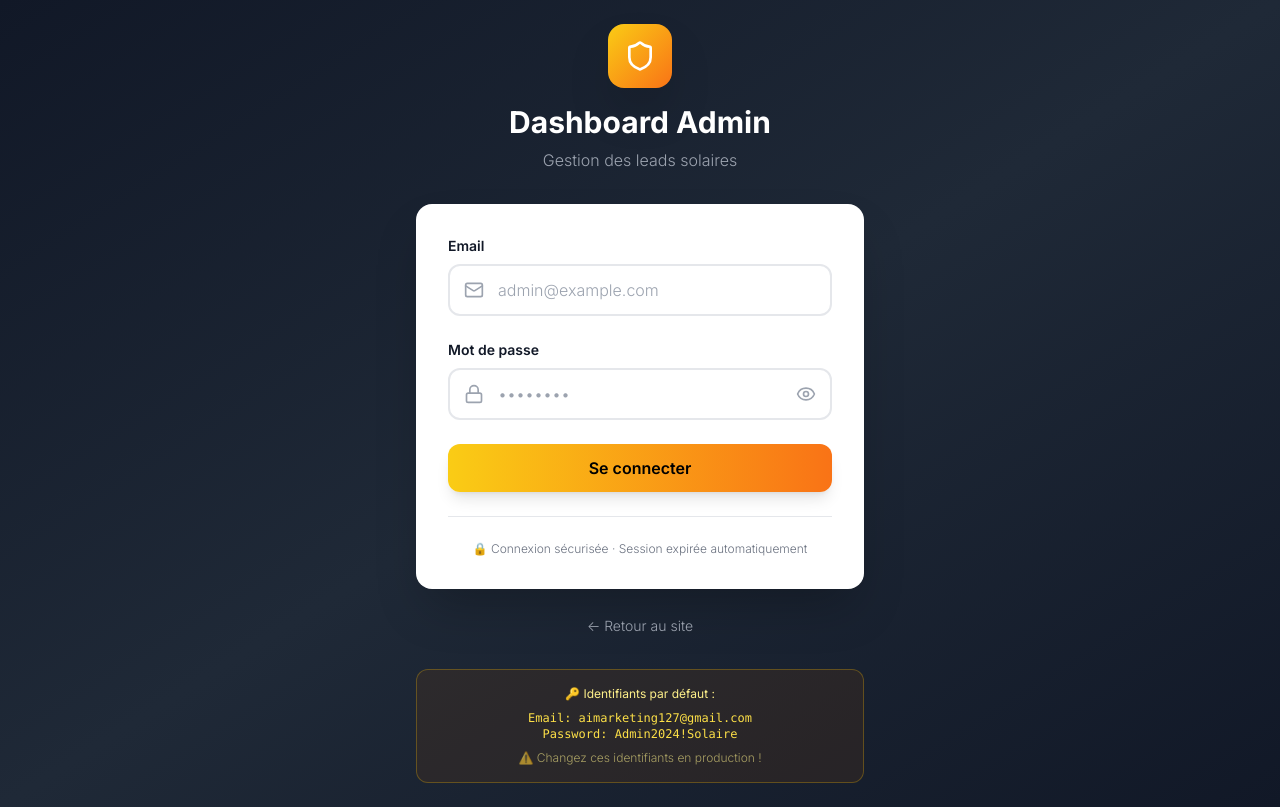
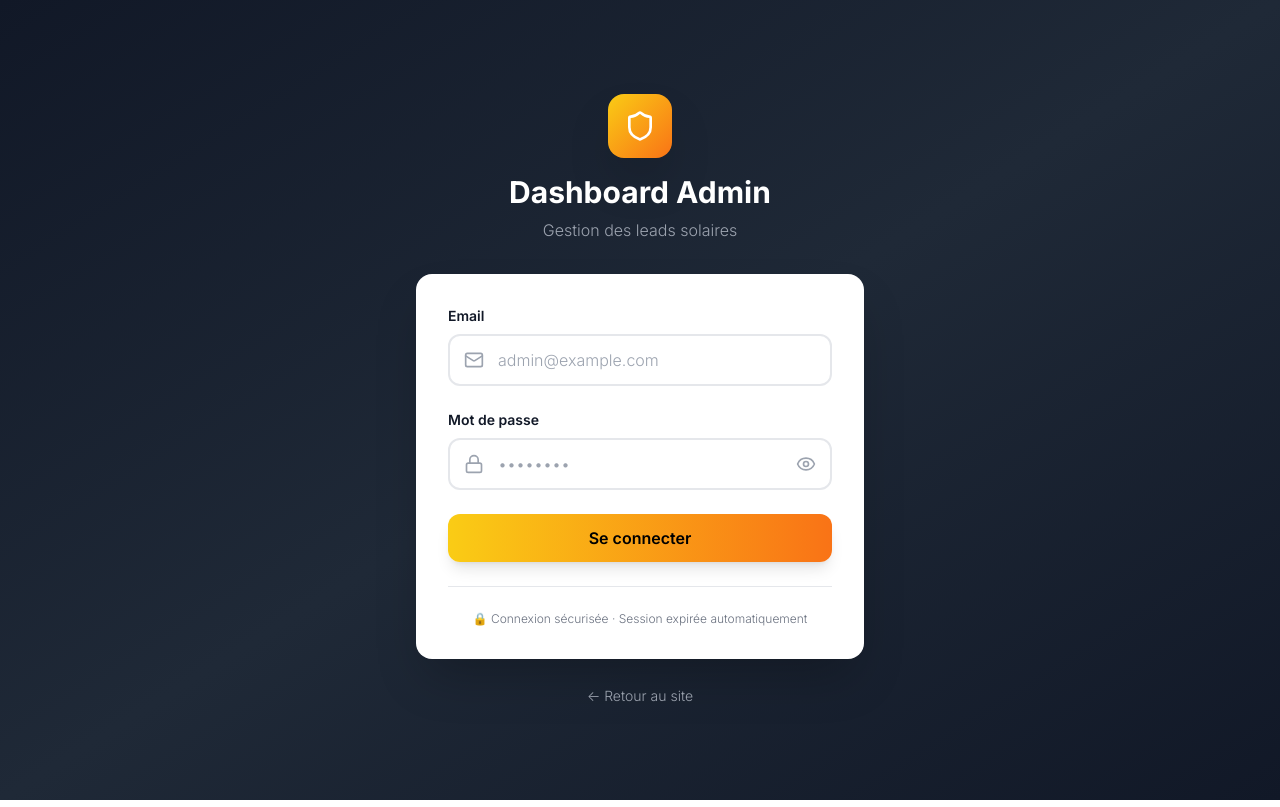
Before and after one commit to Usineafric/landing-solaire-fr, a React (Vite) app: page /admin in a window 1280 px wide. Built offline with nearby package versions, Linux system fonts and the light colour scheme; no server answers.

Commit message:
security: Identifiants admin dans variables env

```diff
--- a/src/pages/AdminLogin.jsx
+++ b/src/pages/AdminLogin.jsx
@@ -15,9 +15,9 @@ export default function AdminLogin() {
     setError("");
     setLoading(true);
 
-    // Identifiants admin (à changer !)
-    const ADMIN_EMAIL = "aimarketing127@gmail.com";
-    const ADMIN_PASSWORD = "Admin2024!Solaire";
+    // ✅ Identifiants depuis variables d'environnement
+    const ADMIN_EMAIL = import.meta.env.VITE_ADMIN_EMAIL;
+    const ADMIN_PASSWORD = import.meta.env.VITE_ADMIN_PASSWORD;
 
     try {
       // Simulation délai serveur
@@ -136,20 +136,6 @@ export default function AdminLogin() {
             ← Retour au site
           </a>
         </div>
-
-        {/* Credentials info (DEVELOPMENT ONLY - À RETIRER EN PROD) */}
-        <div className="mt-8 bg-yellow-900/20 border border-yellow-500/30 rounded-xl p-4">
-          <p className="text-xs text-yellow-200 font-light text-center mb-2">
-            🔑 <strong>Identifiants par défaut :</strong>
-          </p>
-          <p className="text-xs text-yellow-300 font-mono text-center">
-            Email: aimarketing127@gmail.com<br />
-            Password: Admin2024!Solaire
-          </p>
-          <p className="text-xs text-yellow-200/60 font-light text-center mt-2">
-            ⚠️ Changez ces identifiants en production !
-          </p>
-        </div>
       </div>
     </div>
   );
```
Also changed, not shown: 1 other file (tests, documents, lock files or other folders).
